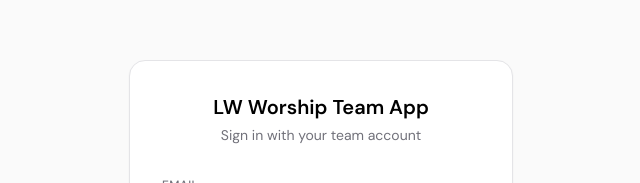
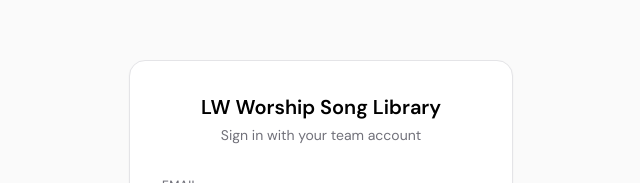
Before and after one commit to JasonCruzGit/LW-db, a Next.js app in the folder web/: page /login in a window 1280 px wide. Shown: the part 135-318 px from the top of the page, without its empty margins (319-959 px from the left). Built offline with nearby package versions, Linux system fonts and the light colour scheme.

Commit message:
chore(ui): rename app to LW Worship Song Library
Update header brand and metadata/title to the new app name.

Made-with: Cursor

```diff
--- a/web/src/app/layout.tsx
+++ b/web/src/app/layout.tsx
@@ -14,14 +14,14 @@ const jetbrains = JetBrains_Mono({
 });
 
 export const metadata: Metadata = {
-  title: "LW Worship Team Database",
+  title: "LW Worship Song Library",
   description: "Song library, lineups, and chord charts for worship teams",
   manifest: "/manifest.json",
   icons: {
     icon: [{ url: "/favicon.svg", type: "image/svg+xml" }],
     apple: [{ url: "/favicon.svg", type: "image/svg+xml" }],
   },
-  appleWebApp: { capable: true, title: "LW Worship Team App" },
+  appleWebApp: { capable: true, title: "LW Worship Song Library" },
 };
 
 export const viewport: Viewport = {
--- a/web/src/app/login/page.tsx
+++ b/web/src/app/login/page.tsx
@@ -63,7 +63,7 @@ export default function LoginPage() {
   return (
     <div className="flex min-h-dvh flex-col items-center justify-center bg-zinc-50 px-4 dark:bg-zinc-950">
       <div className="w-full max-w-sm rounded-2xl border border-zinc-200 bg-white p-8 shadow-sm dark:border-zinc-800 dark:bg-zinc-900">
-        <h1 className="text-center text-xl font-semibold">LW Worship Team App</h1>
+        <h1 className="text-center text-xl font-semibold">LW Worship Song Library</h1>
         <p className="mt-1 text-center text-sm text-zinc-500">Sign in with your team account</p>
         <form onSubmit={onSubmit} className="mt-8 space-y-4">
           <div>
--- a/web/src/components/AppShell.tsx
+++ b/web/src/components/AppShell.tsx
@@ -87,7 +87,7 @@ export function AppShell({ children }: { children: React.ReactNode }) {
       <header className="sticky top-0 z-20 border-b border-zinc-200/80 bg-white/90 backdrop-blur dark:border-zinc-800 dark:bg-zinc-950/90">
         <div className="mx-auto flex max-w-6xl items-center justify-between gap-3 px-4 py-3">
           <Link href="/" className="font-semibold tracking-tight text-zinc-900 dark:text-white">
-            LW Worship Team App
+            LW Worship Song Library
           </Link>
           <nav className={clsx("flex-1 items-center justify-center gap-1", tourActive ? "flex" : "hidden md:flex")}>
             {links.map((l) => (
```
